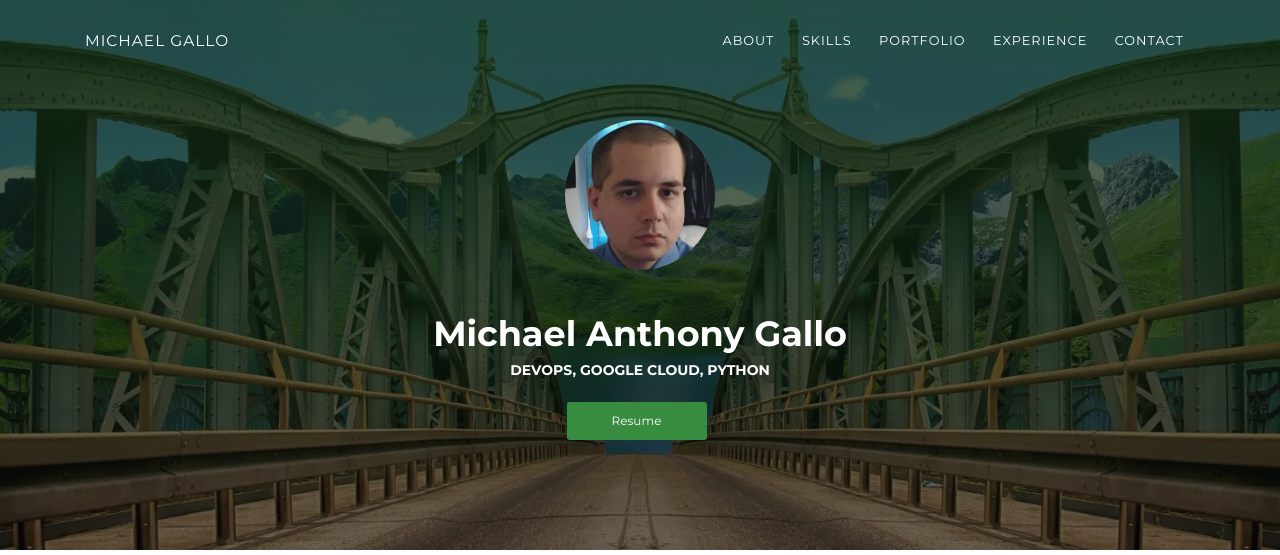
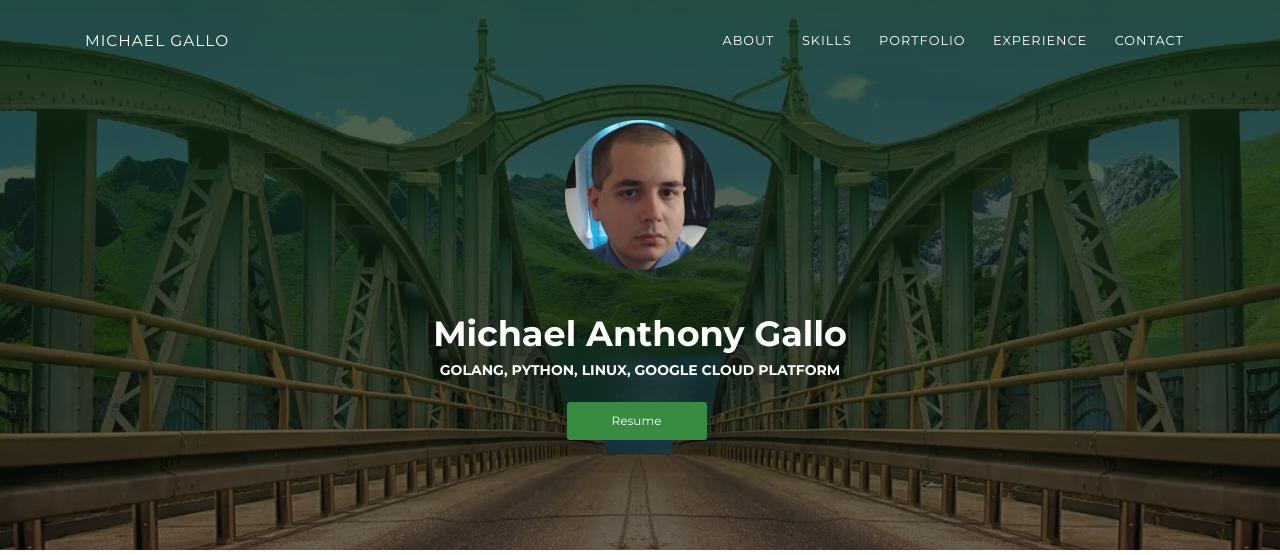
Before and after one commit to Michael-Gallo/portfolio-website, a Python web app: template templates/index.html in a window 1280 px wide. Shown: the top 555 px of the page. Run offline with Jinja, Linux system fonts and the light colour scheme; the template is opened without the code that fills it, so the values that code supplies are empty; some libraries are stand-ins or nearby versions.

Commit message:
reworked header to focus on Go and Python

```diff
--- a/templates/index.html
+++ b/templates/index.html
@@ -57,7 +57,7 @@
               <div class="content-center">
                 <div class="cc-profile-image"><a href="#"><img src="static/images/profile.webp" alt="Image" /></a></div>
                 <div class="h2 title">Michael Anthony Gallo</div>
-                <p class="category text-white">Devops, Google Cloud, Python</p><a
+                <p class="category text-white">Golang, Python, Linux, Google Cloud Platform</p><a
                   class="btn btn-primary smooth-scroll mr-2" href="static/Michael-Gallo-Resume.docx" data-aos="zoom-in"
                   data-aos-anchor="data-aos-anchor">Resume</a>
               </div>
```
